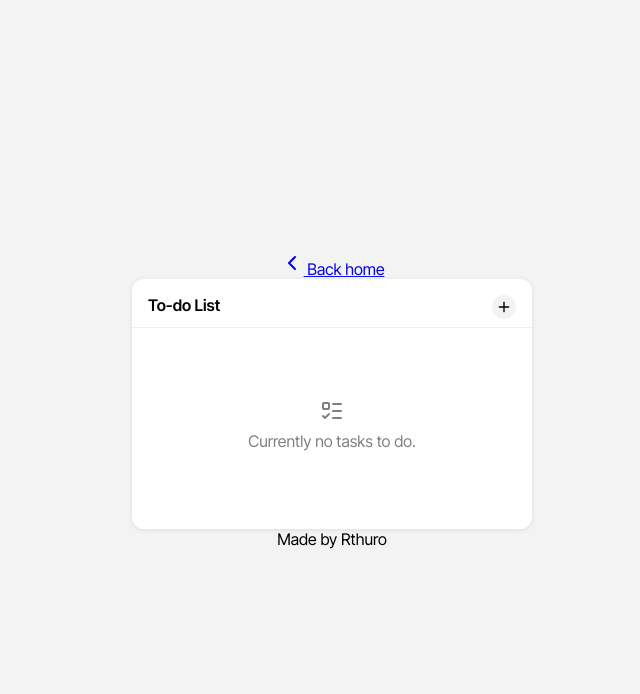
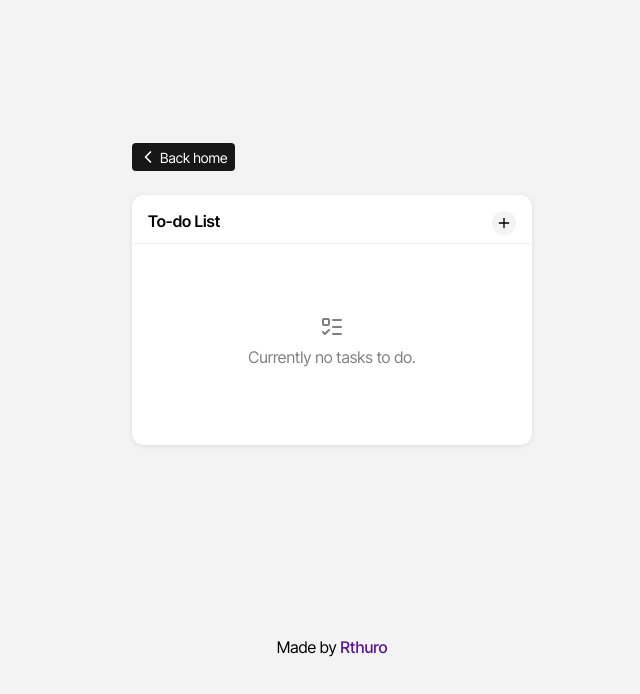
Before and after one commit to Rthuro/js-mini-projects, a website: page src/pages/to-do/index.html in a window 1280 px wide. Shown: the whole page, without its empty margins (308-948 px from the left). Drawn offline with nearby package versions, Linux system fonts and the light colour scheme.

Commit message:
Update style.css

```diff
--- a/src/pages/to-do/style.css
+++ b/src/pages/to-do/style.css
@@ -5,6 +5,8 @@
     --bg-clr: rgb(243, 243, 243);
     --bx-shw: 0px 1px 5px rgb(221, 221, 221);
     --bttm-brdr:1px solid rgb(241, 241, 241);
+    --clr-neutral-900: #171717;
+    --clr-purple-900: #59168b;
 }
 *{
     font-family: "Inter Tight", serif;
@@ -24,6 +26,27 @@ body{
     padding:24px 0;
     height: 100vh;
 }
+nav{
+    width: 400px;
+}
+#backBtn{
+    padding: 4px 8px 4px 4px;
+    font-size: 14px;
+    border-radius: 4px;
+    background-color: var(--clr-neutral-900) ;
+    color: white;
+    display: flex;
+    align-items: center;
+    justify-content: center;
+    margin-bottom: 24px;
+    text-decoration: none;
+    width: fit-content;
+}
+
+#backBtn #backIcon{
+    height: 20px;
+}
+
 .taskWrapper{
     width: 400px;
     min-height: 250px ;
@@ -230,3 +253,13 @@ input[type="text"]:focus{
     font-size: 12px;
     margin-top: -4px;
 }
+
+
+#footer{
+    text-align: center;
+    margin-top: 12rem;
+}
+#footer span{
+    color: var(--clr-purple-900);
+    font-weight:500;
+}
```
